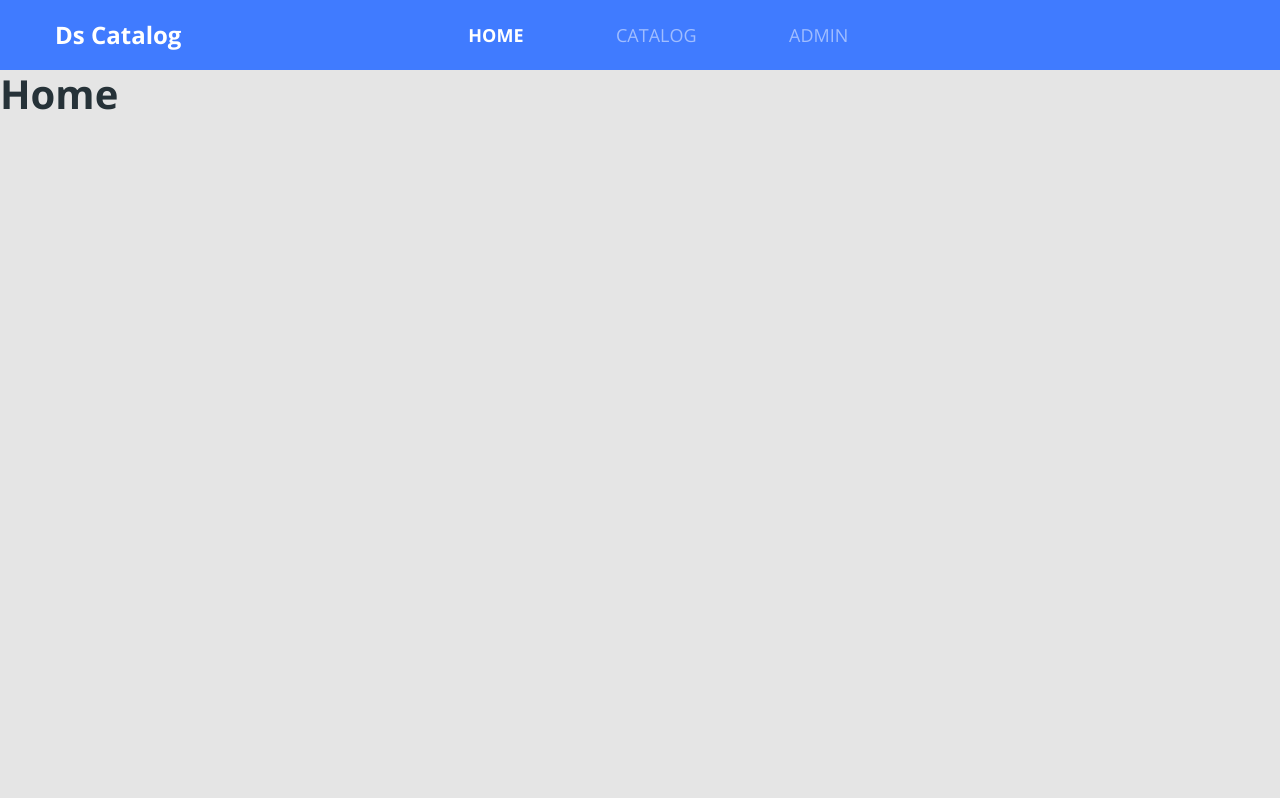
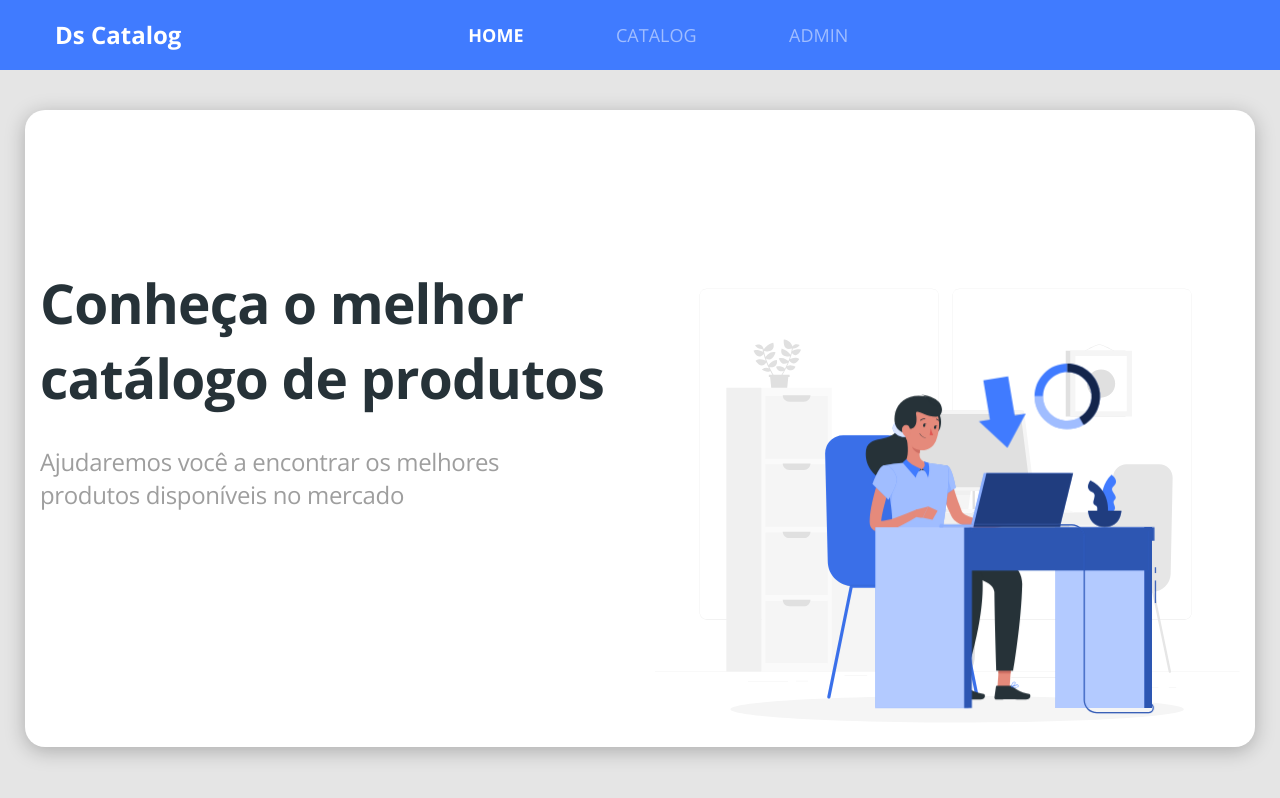
Before and after one commit to TiagoBorborema/dscatalog-bc, a React (Create React App) app in the folder front-web/: page / in a window 1280 px wide. Built offline with nearby package versions, Linux system fonts and the light colour scheme.

Commit message:
Evolution in home page

```diff
--- a/front-web/src/pages/Home/index.tsx
+++ b/front-web/src/pages/Home/index.tsx
@@ -1,10 +1,21 @@
 import React from 'react';
-
+import './styles.scss';
+import {ReactComponent as MainImage} from '../../core/assets/images/main-image.svg';
 const Home = ()=> (
-    <div>
-        <h1>
-            Home
-        </h1>
+    <div className="home-container">
+        <div className="row home-content">
+            <div className="col-6">
+            <h1 className="text-title">
+                Conheça o melhor<br /> catálogo de produtos
+            </h1>
+            <p className="text-subtitle">
+                Ajudaremos você a encontrar os melhores <br /> produtos disponíveis no mercado
+            </p>
+            </div>
+            <div className="col-6">
+                <MainImage className="main-image" />
+            </div>
+        </div>
     </div>
 );
 export default Home;
--- /dev/null
+++ b/front-web/src/pages/Home/styles.scss
@@ -0,0 +1,36 @@
+.home-container{
+    margin-top: 40px;
+    padding-left: 40px;
+    padding-right: 40px;
+
+}
+
+.home-content{
+    background-color:#fff;
+    box-shadow: 0px 4px 20px rgba(0, 0, 0, 0.25);
+    border-radius: 20px;
+    padding-top: 155px;
+
+}
+
+.text-title{
+    font-size: 55px;
+    line-height: 75px;
+    letter-spacing: -0.015em;
+}
+
+.text-subtitle{
+    font-size: 24px;
+    line-height: 33px;
+    letter-spacing: -0.015em;
+    margin-top:30px;
+    color:#9E9E9E;
+}
+
+.home-text{
+    padding-left: 100px;
+}
+
+.main-image{
+    width: 100%;
+}
```
Also changed, not shown: front-web/src/core/assets/images/main-image.svg (added).
